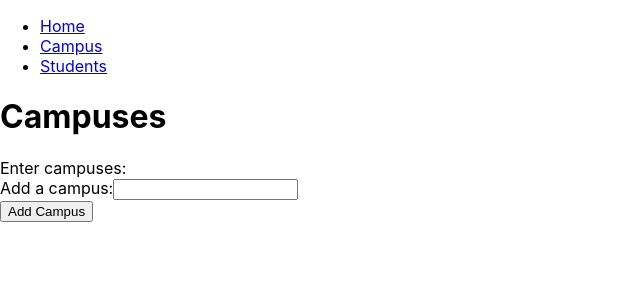
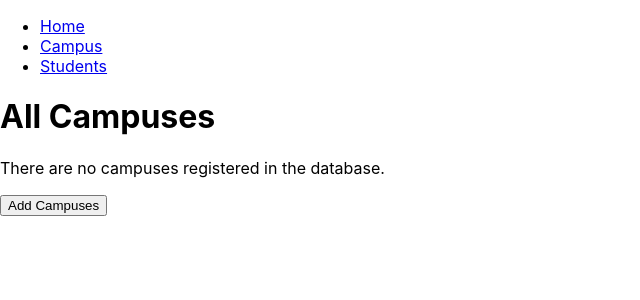
Before and after one commit to cruzgx/Crud-Campus-and-Students-Project, a React (Create React App) app: page /Campus in a window 1280 px wide. Shown: the top 300 px of the page, without its empty margins (0-640 px from the left). Built offline with nearby package versions, Linux system fonts and the light colour scheme.

Commit message:
Added some html code and a button to redirect to AddCampus.js

```diff
--- a/src/Campus.js
+++ b/src/Campus.js
@@ -1,5 +1,6 @@
 import React from 'react';
 import {useState} from 'react';
+import AddCampus from './AddCampus';
 
 class Campus extends React.Component{
     constructor(props){
@@ -8,25 +9,15 @@ class Campus extends React.Component{
     }
 
 
-    handleSubmit(){
-        let add = document.getElementById("campusName").value;
-        console.log(add)
-
-    }
-
-
     render(){
         return(
             <div>
-                <h1>Campuses</h1>
-                <label>Enter campuses:</label>
-                <br></br>
-                <label>Add a campus:</label>
-                <input id="campusName" type="text"></input>
-                <br></br>
+                <h1>All Campuses</h1>
+                <p>There are no campuses registered in the database.</p>
+                <form action="./AddCampus">
+                <input value="Add Campuses"type="submit"/>
 
-
-                <button onClick={this.handleSubmit}>Add Campus</button>
+                </form>
 
             </div>
         )
```
